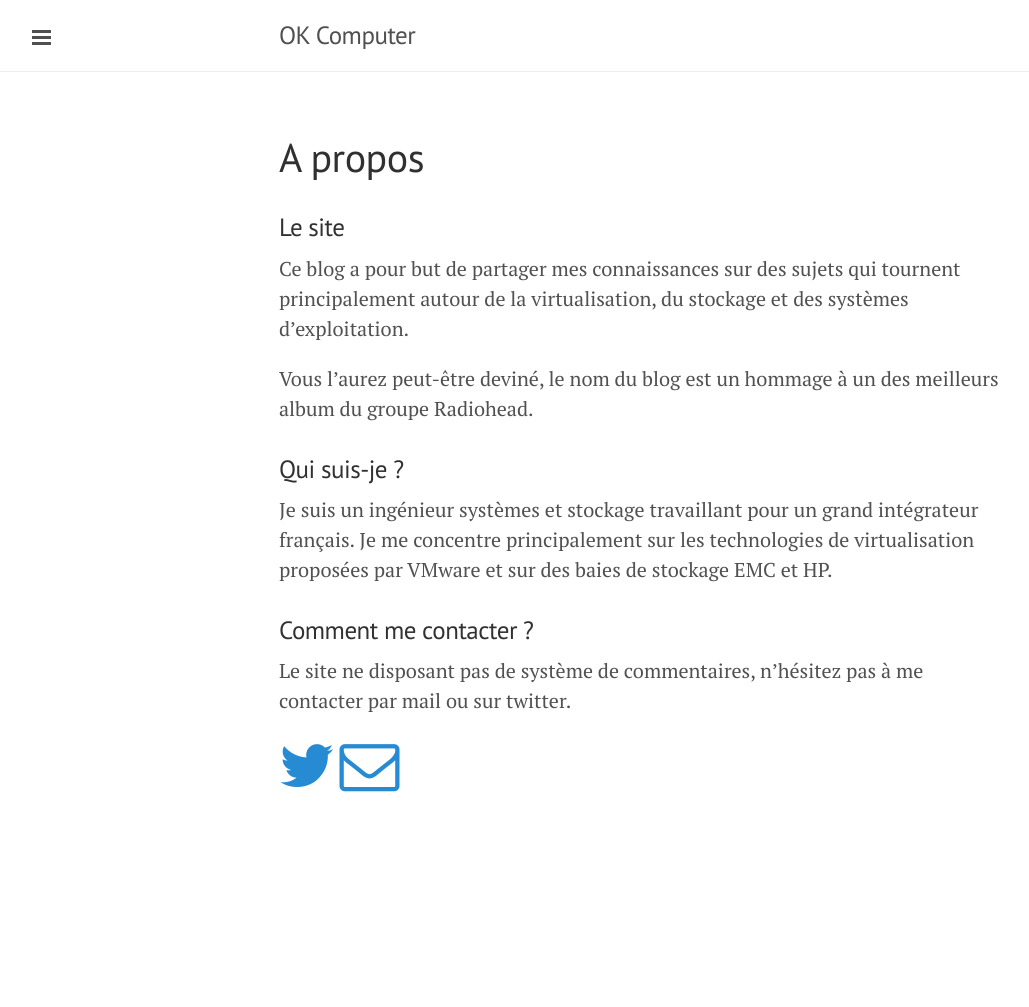
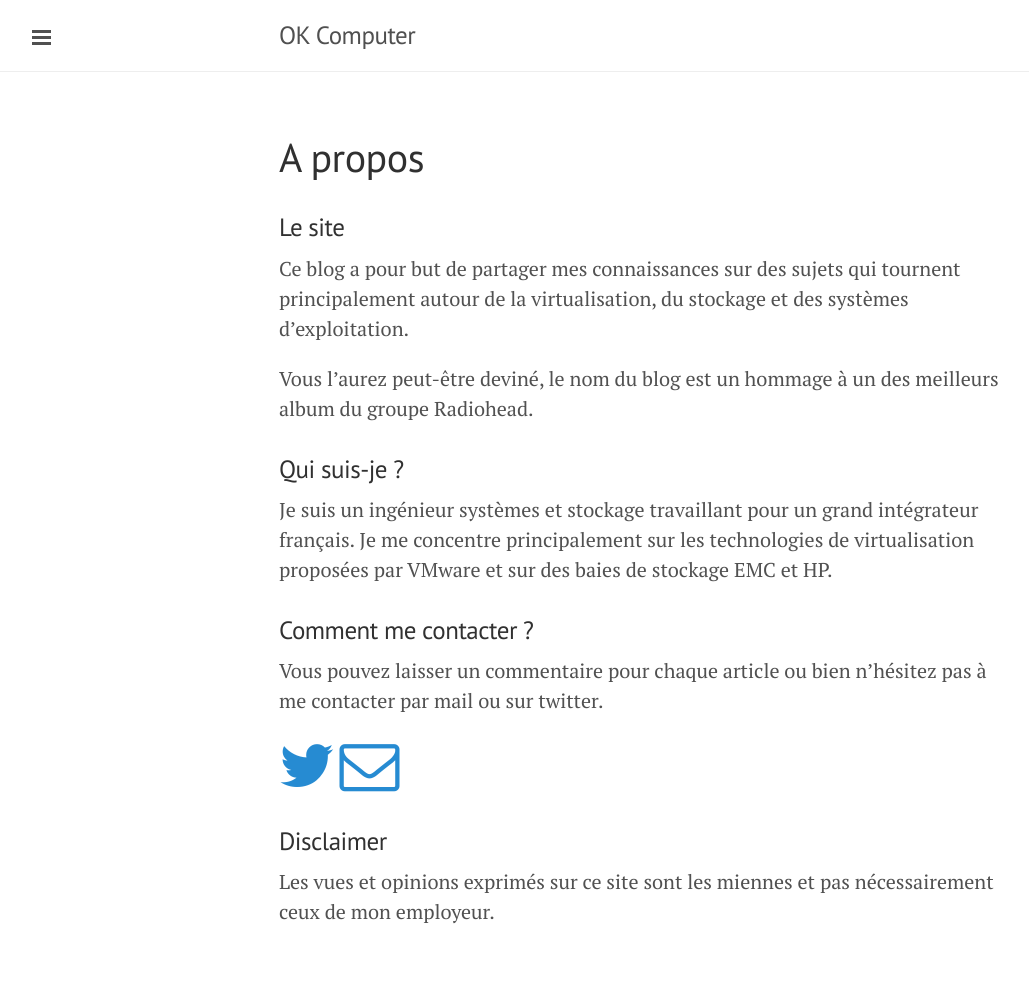
Before and after one commit to equelin/equelin.github.io, a Jekyll site: the page built from about.md, in a window 1280 px wide. Shown: the whole page, without its empty margins (1-1030 px from the left). Built offline with Jekyll 4.4.1, drawn with Linux system fonts in a browser that asks for light colours; nearby versions of some CDN libraries; Markdown is read by kramdown in place of the engine named in the settings; before the commit the page ends 900 px from its top, so only the background shows below that.

Commit message:
Ajout disclaimer

```diff
--- a/about.md
+++ b/about.md
@@ -12,9 +12,12 @@ Vous l'aurez peut-être deviné, le nom du blog est un hommage à un des meilleu
 Je suis un ingénieur systèmes et stockage travaillant pour un grand intégrateur français. Je me concentre  principalement sur les technologies de virtualisation proposées par VMware et sur des baies de stockage EMC et HP.
 
 ### Comment me contacter ?
-Le site ne disposant pas de système de commentaires, n'hésitez pas à me contacter par mail ou sur twitter.
+Vous pouvez laisser un commentaire pour chaque article ou bien n'hésitez pas à me contacter par mail ou sur twitter.
 
 <p>
      <a href="{{ site.author.url }}"><i class="fa fa-twitter fa-3x"></i></a>
      <a href="mailto:{{ site.author.email }}"><i class="fa fa-envelope-o fa-3x"></i></a>
 </p>
+
+### Disclaimer
+Les vues et opinions exprimés sur ce site sont les miennes et pas nécessairement ceux de mon employeur.
```
